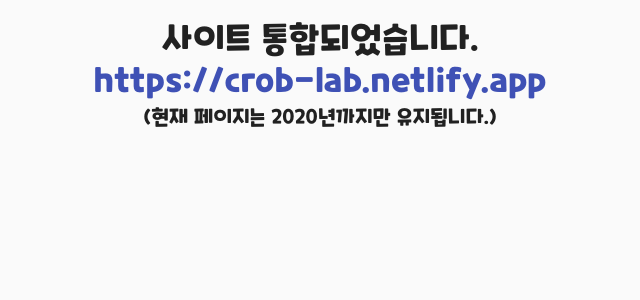
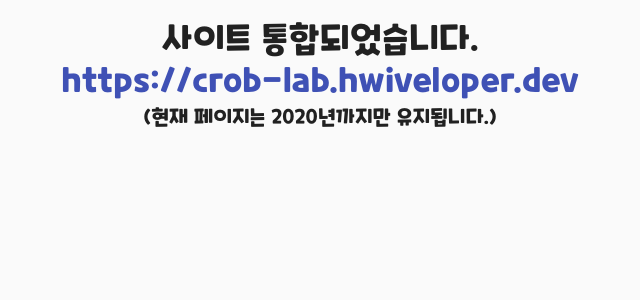
Before and after one commit to hwiVeloper/crob-coupon, a Next.js app: page / in a window 1280 px wide. Shown: the top 300 px of the page, without its empty margins (320-960 px from the left). Built offline with nearby package versions, Linux system fonts and the light colour scheme.

Commit message:
안내주소 변경

```diff
--- a/pages/_app.js
+++ b/pages/_app.js
@@ -59,7 +59,7 @@ function App({ Component, pageProps }) {
               사이트 통합되었습니다.
             </Typography>
             <Typography variant="h4">
-              <Link href={`https://crob-lab.netlify.app`}>https://crob-lab.netlify.app</Link>
+              <Link href={`https://crob-lab.hwiveloper.dev`}>https://crob-lab.hwiveloper.dev</Link>
             </Typography>
             <Typography variant="h6">
               (현재 페이지는 2020년까지만 유지됩니다.)
```
